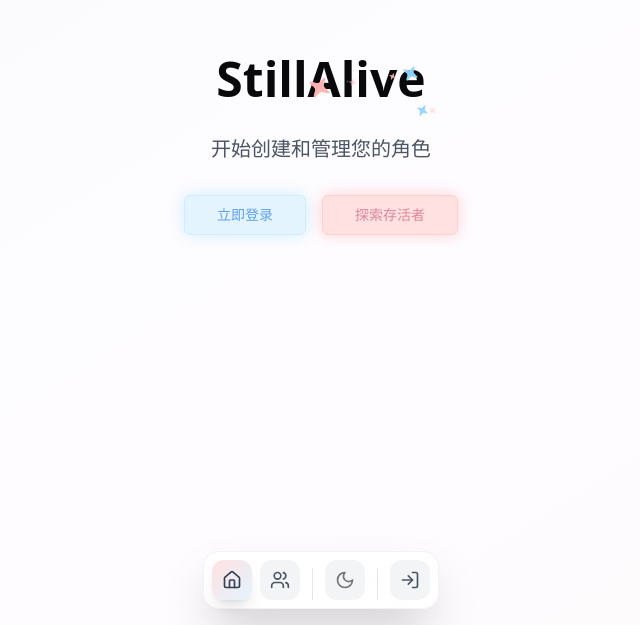
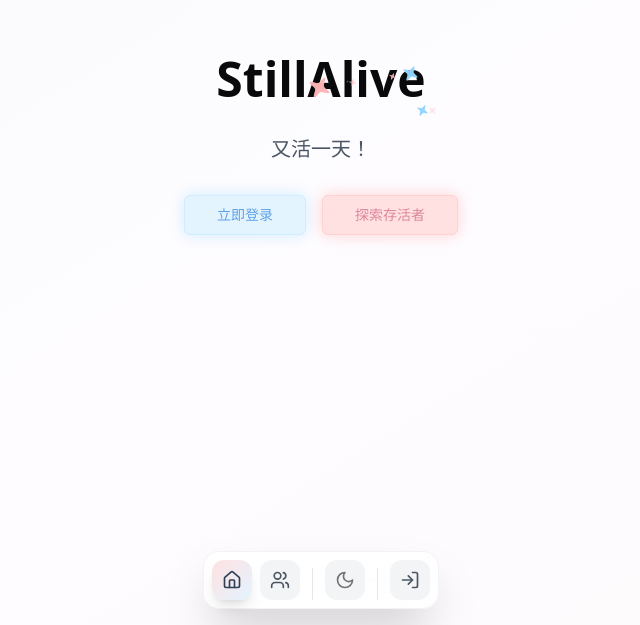
Before and after one commit to Yao-lin101/StillAlive-Frontend, a React (Vite) app: page / in a window 1280 px wide. Shown: the part 175-800 px from the top of the page, without its empty margins (319-959 px from the left). Built offline with nearby package versions, Linux system fonts and the light colour scheme; no server answers.

Commit message:
style: fix button hover text color - Explicitly set hover:text color on HomePage buttons to prevent overriding by shadcn defaults

```diff
--- a/src/pages/HomePage.tsx
+++ b/src/pages/HomePage.tsx
@@ -16,14 +16,14 @@ export const HomePage: React.FC = () => {
           colors={{ first: "#FFB5B5", second: "#90D5FF" }}
           className="text-5xl font-bold"
         />
-        <p className="text-xl text-gray-600 dark:text-gray-400 mt-4">开始创建和管理您的角色</p>
+        <p className="text-xl text-gray-600 dark:text-gray-400 mt-4">又活一天！</p>
 
         <div className="flex flex-col sm:flex-row gap-4 justify-center items-center mt-6">
           {isAuthenticated ? (
             <Button
               onClick={() => navigate('/characters')}
               size="lg"
-              className="bg-[#E3F4FF] hover:bg-[#d0ecff] text-[#5fa2e9] font-medium shadow-[0_0_15px_#d0ecff] hover:shadow-[0_0_20px_#FFE1E1] border border-[#d0ecff] transition-all duration-300"
+              className="bg-[#E3F4FF] hover:bg-[#d0ecff] text-[#5fa2e9] hover:text-[#5fa2e9] font-medium shadow-[0_0_15px_#d0ecff] hover:shadow-[0_0_20px_#FFE1E1] border border-[#d0ecff] transition-all duration-300"
             >
               进入角色管理
             </Button>
@@ -31,7 +31,7 @@ export const HomePage: React.FC = () => {
             <Button
               onClick={() => navigate('/login')}
               size="lg"
-              className="bg-[#E3F4FF] hover:bg-[#d0ecff] text-[#5fa2e9] font-medium shadow-[0_0_15px_#d0ecff] hover:shadow-[0_0_20px_#FFE1E1] border border-[#d0ecff] transition-all duration-300"
+              className="bg-[#E3F4FF] hover:bg-[#d0ecff] text-[#5fa2e9] hover:text-[#5fa2e9] font-medium shadow-[0_0_15px_#d0ecff] hover:shadow-[0_0_20px_#FFE1E1] border border-[#d0ecff] transition-all duration-300"
             >
               立即登录
             </Button>
@@ -41,7 +41,7 @@ export const HomePage: React.FC = () => {
             onClick={() => navigate('/survivors')}
             size="lg"
             variant="outline"
-            className="bg-[#FFE1E1] hover:bg-[#ffd1d1] text-[#dc879b] font-medium shadow-[0_0_15px_#ffd1d1] hover:shadow-[0_0_20px_#ffd1d1] border border-[#ffd1d1] transition-all duration-300"
+            className="bg-[#FFE1E1] hover:bg-[#ffd1d1] text-[#dc879b] hover:text-[#dc879b] font-medium shadow-[0_0_15px_#ffd1d1] hover:shadow-[0_0_20px_#ffd1d1] border border-[#ffd1d1] transition-all duration-300"
           >
             探索存活者
           </Button>
```
